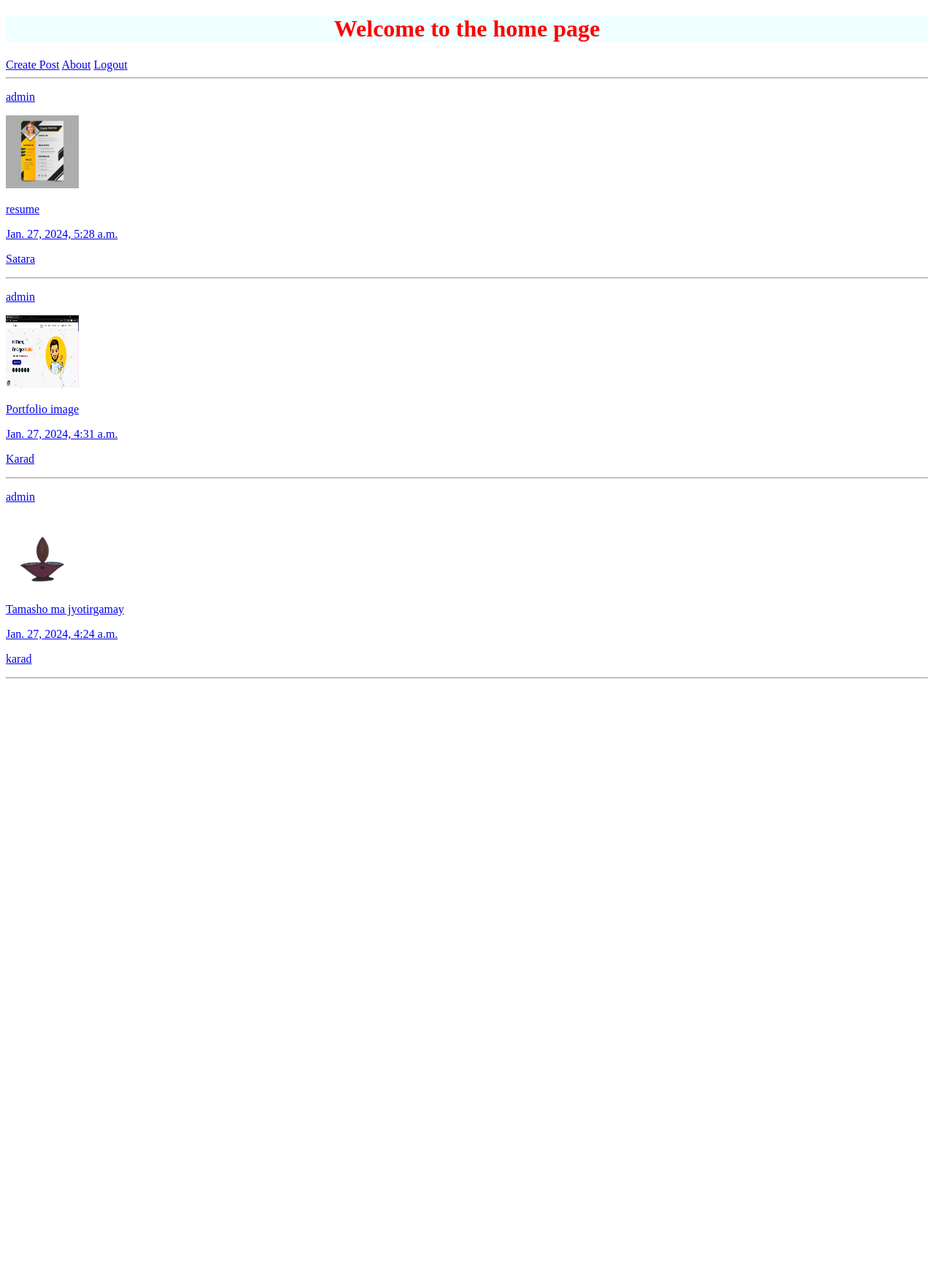
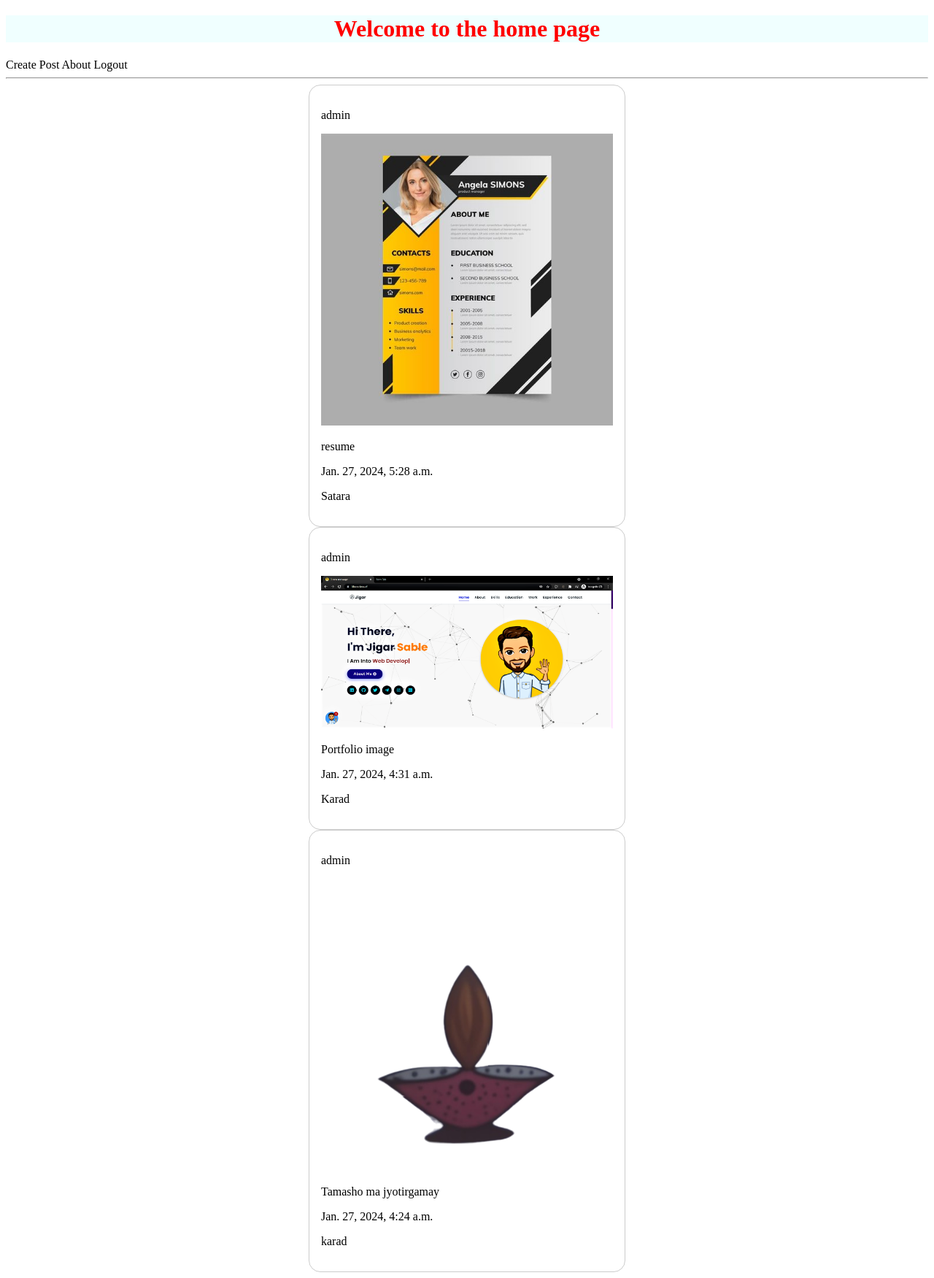
Before and after one commit to sushantp053/b6django, a Django app: page / in a window 1280 px wide. Shown: the whole page at 73% size. Before the commit the page ends 930 px from the top, so only its background shows below. Run offline with Django 5.2, Linux system fonts and the light colour scheme; a user stored in the database is signed in; data comes from the database, SQL or seed files in the repository; both versions use the stored data as it was after the commit.

Commit message:
like button working

```diff
--- a/b6django/settings.py
+++ b/b6django/settings.py
@@ -37,7 +37,9 @@
     "django.contrib.sessions",
     "django.contrib.messages",
     "django.contrib.staticfiles",
+    "fontawesomefree",
     "home",
+
 ]
 
 MIDDLEWARE = [
--- a/b6django/urls.py
+++ b/b6django/urls.py
@@ -20,5 +20,6 @@
     path('addFriend', addFriend),
     path('post/<int:post_id>', post),
     path('comment/<int:post_id>', comment),
+    path('likePost', likePost),
 
 ]+static(settings.MEDIA_URL, document_root=settings.MEDIA_ROOT)
--- a/home/templates/home.html
+++ b/home/templates/home.html
@@ -1,14 +1,20 @@
 <!DOCTYPE html>
 <html lang="en">
+
 <head>
+    {% load static %}
     <meta charset="UTF-8">
     <meta name="viewport" content="width=device-width, initial-scale=1.0">
     <title>Home</title>
-    <link
-        rel="stylesheet"
-        href="../static/home.css"/>
+    <link rel="stylesheet" href="../static/home.css" />
+    <link href="{% static 'fontawesomefree/css/fontawesome.css' %}" rel="stylesheet" type="text/css">
+    <link href="{% static 'fontawesomefree/css/brands.css' %}" rel="stylesheet" type="text/css">
+    <link href="{% static 'fontawesomefree/css/solid.css' %}" rel="stylesheet" type="text/css">
+
 </head>
+
 <body>
+    {% csrf_token %}
     <h1>Welcome to the home page</h1>
     <a href="/createPost">Create Post</a>
     <a href="/login">About</a>
@@ -17,17 +23,25 @@
     <hr>
 
     {% for post in posts %}
+        <div class="post">
+
     <a href="/post/{{ post.post_id }}">
-    <div>
-    <p> {{ post.user_id }} </p>
-    <img src="../media/{{ post.image }}" height = "100px" width = "100px" />
-    <p> {{ post.text }} </p>
-    <p> {{ post.posted_at }} </p>
-    <p> {{ post.location }} </p>
-    <hr>
-    </div>
-</a>
+            <p> {{ post.user_id }} </p>
+            <img src="../media/{{ post.image }}" />
+            <p> {{ post.text }} </p>
+            <p> {{ post.posted_at }} </p>
+            <p> {{ post.location }} </p>
+        </a>
+            {% if post.post_id in likes %}
+            <i  id="like_{{ post.post_id }}" onclick="like({{ post.post_id }})" style="color: red;" class="fa-solid fa-heart"></i>
+            {% else %}
+            <i id="like_{{ post.post_id }}" onclick="like({{ post.post_id }})" style="color: gray;" class="fa-solid fa-heart"></i>
+            {% endif %}
+            <a href="/comment/{{ post.post_id }}" class="comment"> <i class="fa-solid fa-comment"></i> </a>
+        </div>
+
     {% endfor %}
+<script src="{% static "/home.js" %}"></script>
+</body>
 
-</body>
 </html>
--- a/home/views.py
+++ b/home/views.py
@@ -11,9 +11,12 @@
 
     # post = Post.objects.all().order_by('-posted_at')
     freinds  = Friend.objects.filter(user = request.user.id)
+    likes = Like.objects.filter(user_id = request.user.id)
+    likedPostId = [i.post_id.post_id for i in likes]
+    print(likedPostId)
     post = Post.objects.filter(user_id__in = [i.friend for i in freinds]+[request.user.id]).order_by('-posted_at')
     # post = Post.objects.filter(user_id = request.user.id).order_by('-posted_at')
-    p = {'posts': post}
+    p = {'posts': post, 'likes': likedPostId}
     return render(request, "home.html", context= p)
 
 @login_required
@@ -168,3 +171,20 @@
         post = Post.objects.get(pk = post_id)
         Comments.objects.create(comment = comment, user_id = user, post_id = post, commented_at= datetime.datetime.now())
         return redirect("/post/"+ str(post_id))
+
+
+def likePost(request):
+
+    if(request.method == "POST"):
+        # try:
+            data = json.loads(request.body)
+            pid = data.get('postid')
+            try:
+                like = Like.objects.get(post_id = Post.objects.get(pk = pid, user_id = User.objects.get(pk = request.user.id)))
+                like.delete()
+                return JsonResponse({'message': 'Post unliked successfully'})
+            except Exception as e:
+                Like.objects.create(post_id = Post.objects.get(pk = pid), user_id = User.objects.get(pk = request.user.id), liked_at= datetime.datetime.now())
+                return JsonResponse({'message': 'Post liked successfully'})
+        # except Exception as e:
+        #     return JsonResponse({'message': f'Error: {str(e)}'}, status=500)
--- a/static/home.css
+++ b/static/home.css
@@ -3,3 +3,28 @@
     background-color: azure;
     text-align: center;
 }
+
+.post{
+    margin: 0 auto;
+    width: 400px;
+    height: auto;
+    padding: 1em;
+    border: 1px solid #CCC;
+    border-radius: 1em;
+}
+
+.post img{
+    width: 400px;
+}
+
+a{
+    text-decoration: none;
+    color: black;
+}
+
+.liked{
+    color: red;
+}
+.dislike{
+    color: gray;
+}
--- /dev/null
+++ b/static/home.js
@@ -0,0 +1,27 @@
+function like(postid){
+    csrf = document.querySelector('[name=csrfmiddlewaretoken]').value
+    fetch("/likePost", {
+        method: "POST",
+        headers: {
+            "Content-Type": "application/json"
+        },
+        body: JSON.stringify({
+            postid: postid,
+        }),
+        credentials: "same-origin",
+        mode: "same-origin",
+        headers: {
+            "X-CSRFToken": csrf
+        }
+    }).then((res) => {
+        el = document.getElementById("like_"+postid)
+        if(el.style.color == "red"){
+            el.style.color = "gray"
+        }else{
+        el.style.color = "red"
+        }
+       if(res == 200){
+
+       }
+})
+}
```
Also changed, not shown: db.sqlite3, 1 other file.
